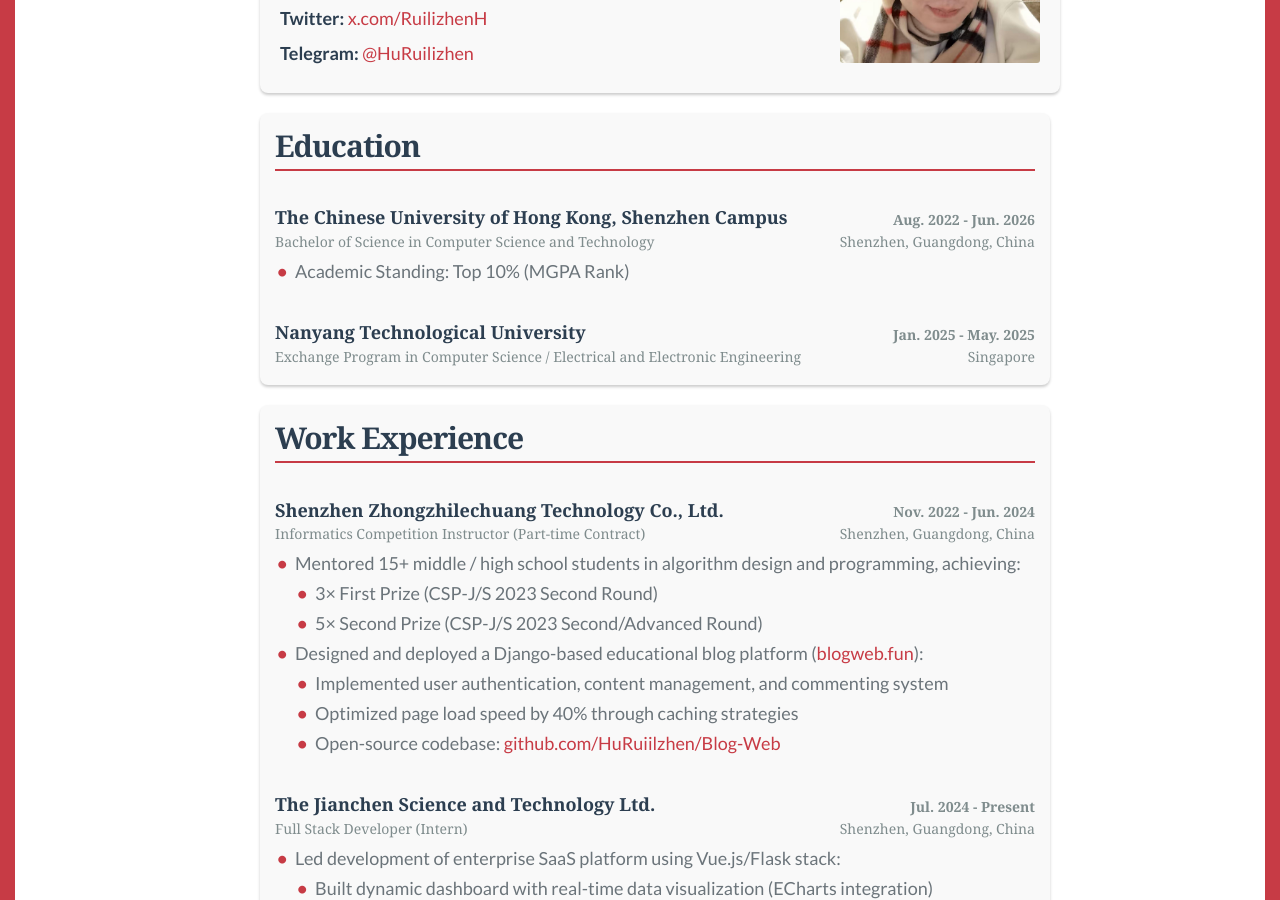
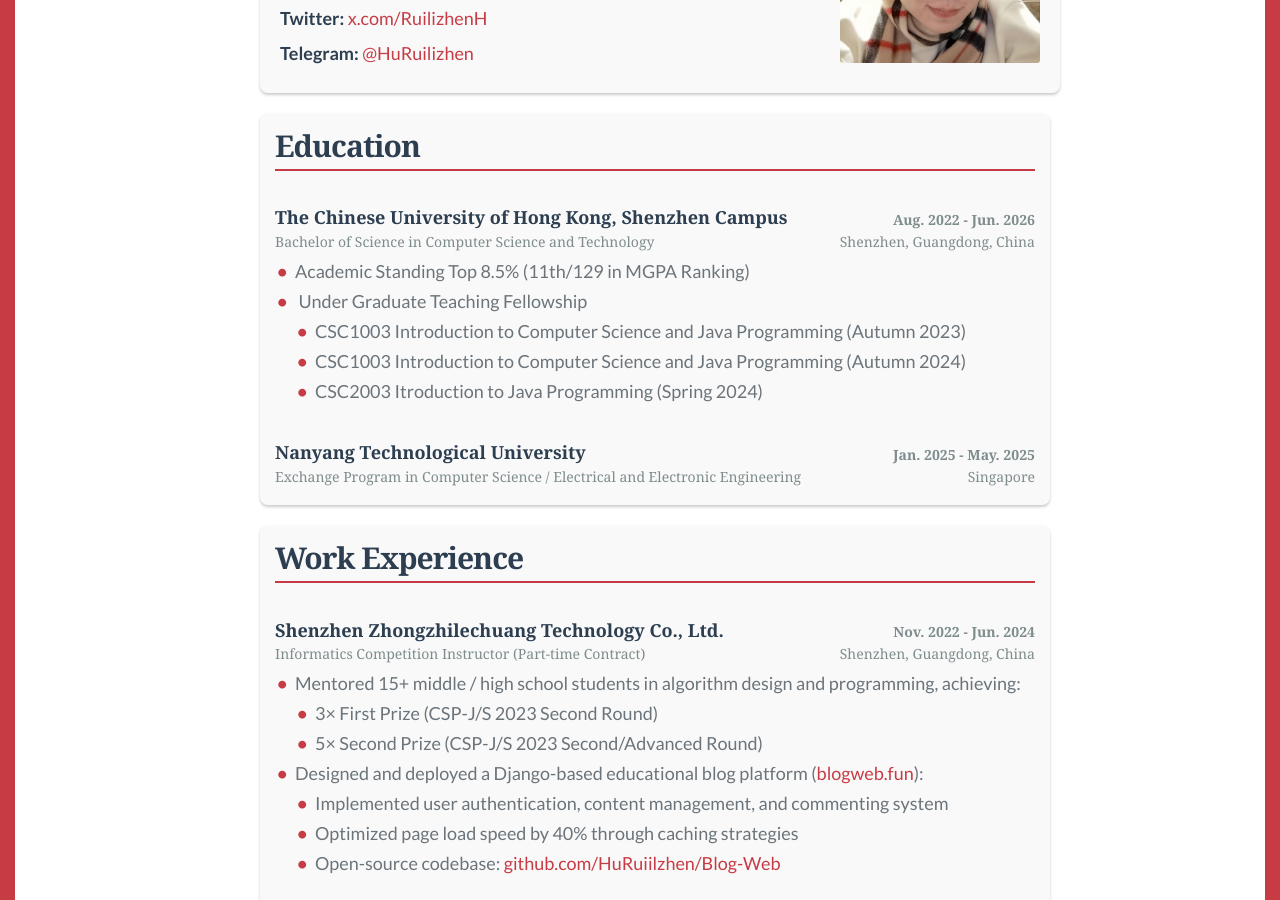
Before and after one commit to HuRuilizhen/HuRuilizhen.github.io, a Jekyll site: the page built from cv.md, in a window 1280 px wide and 900 px high, scrolled down 476 px. Built offline with Jekyll 4.4.1, drawn with Linux system fonts in a browser that asks for light colours; some web fonts are replaced.

Commit message:
[update]: cv

```diff
--- a/cv.md
+++ b/cv.md
@@ -146,7 +146,15 @@ description: "A CV Page of Author"
                 <p>Shenzhen, Guangdong, China</p>
             </h4>
             <ul>
-                <li>Academic Standing: Top 10% (MGPA Rank)</li>
+                <li>Academic Standing Top 8.5% (11th/129 in MGPA Ranking)</li>
+                <li>
+                    Under Graduate Teaching Fellowship
+                    <ul class="nested-list">
+                        <li>CSC1003 Introduction to Computer Science and Java Programming (Autumn 2023)</li>
+                        <li>CSC1003 Introduction to Computer Science and Java Programming (Autumn 2024)</li>
+                        <li>CSC2003 Itroduction to Java Programming (Spring 2024)</li>
+                    </ul>
+                </li>
             </ul>
             <h3>Nanyang Technological University<span>Jan. 2025 - May. 2025</span></h3>
             <h4>
```
